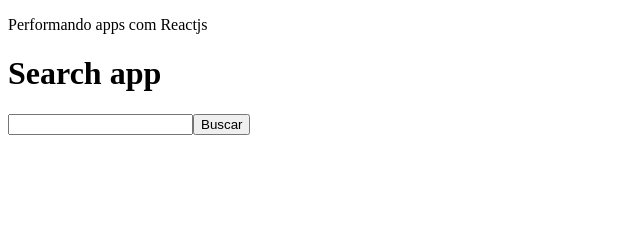
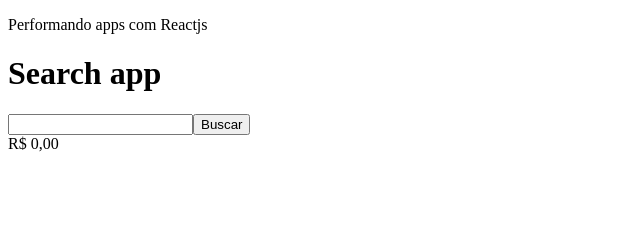
Before and after one commit to dfsilvadev/ignite-performando-apps-react, a Next.js app: page / in a window 1280 px wide. Shown: the top 225 px of the page, without its empty margins (0-640 px from the left). Built offline with nearby package versions, Linux system fonts and the light colour scheme.

Commit message:
feat: useMemo

```diff
--- a/src/components/SearchResults.tsx
+++ b/src/components/SearchResults.tsx
@@ -1,4 +1,5 @@
-import { Productitem } from "./ProductItem";
+import { useMemo } from "react";
+import { ProductItem } from "./ProductItem";
 
 interface SearchResultsProps {
   results: Array<{
@@ -9,10 +10,20 @@
 }
 
 export function SearchResults({ results }: SearchResultsProps) {
+  const totalPrice = useMemo(() => {
+    return results.reduce((total, product) => {
+      return total + product.price;
+    }, 0);
+  }, [results]);
+
   return (
     <div>
+      {totalPrice.toLocaleString("pt-BR", {
+        style: "currency",
+        currency: "BRL",
+      })}
       {results.map((product) => {
-        return <Productitem key={product.id} product={product} />;
+        return <ProductItem key={product.id} product={product} />;
       })}
     </div>
   );
```
